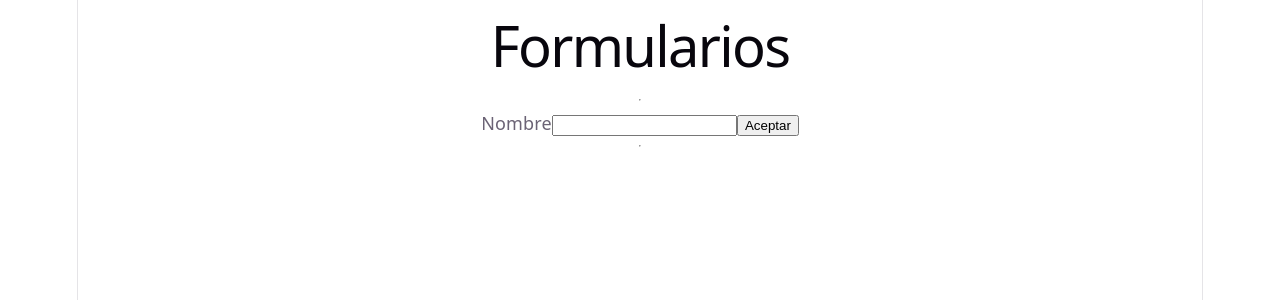
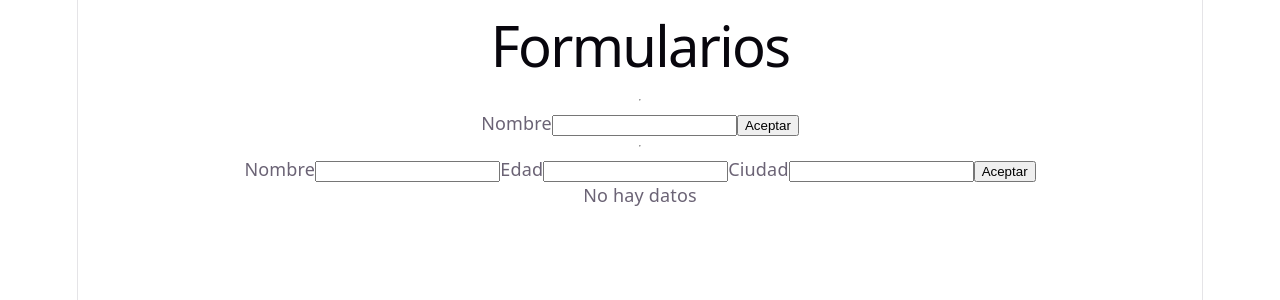
Before and after one commit to JerryGarcia07/Practicar-react, a React (Vite) app in the folder practica05/: page / in a window 1280 px wide. Shown: the top 300 px of the page. Built offline with nearby package versions, Linux system fonts and the light colour scheme.

Commit message:
formulario par2

```diff
--- a/practica05/src/App.jsx
+++ b/practica05/src/App.jsx
@@ -1,5 +1,6 @@
 import "./App.css";
 import FormulariosBasico from "./components/FormulariosBasico";
+import VariosCampos from "./components/VariosCampos";
 
 function App() {
   return (
@@ -8,6 +9,7 @@ function App() {
       <hr />
       <FormulariosBasico />
       <hr />
+      <VariosCampos />
     </>
   );
 }
--- a/practica05/src/components/FormulariosBasico.jsx
+++ b/practica05/src/components/FormulariosBasico.jsx
@@ -3,13 +3,17 @@ import React, { useState } from "react";
 const FormulariosBasico = () => {
   const [nombre, setNombre] = useState("");
   const [formulario, setFormulario] = useState("");
+  const [mensaje, setMensaje] = useState("");
 
   const handleSubmit = (event) => {
     event.preventDefault();
 
-    if (!nombre) return;
+    if (!nombre) {
+      setMensaje("El nombre es obligatorio");
+      return;
+    }
+    setMensaje("Nombre válido");
     setFormulario(nombre);
-    console.log(nombre);
     setNombre("");
   };
   return (
@@ -24,7 +28,15 @@ const FormulariosBasico = () => {
         <button type="submit">Aceptar</button>
       </form>
       <div>
-        <p>{formulario ? "Formulario enviado correctamente" : ""}</p>
+        <p>
+          {formulario.length > 0 ? (
+            <>
+              <p>{formulario}</p> <p>{mensaje}</p>
+            </>
+          ) : (
+            mensaje
+          )}
+        </p>
       </div>
     </div>
   );
--- a/practica05/src/components/VariosCampos.jsx
+++ b/practica05/src/components/VariosCampos.jsx
@@ -14,8 +14,13 @@ const VariosCampos = () => {
 
   const handleSubmit = (e) => {
     e.preventDefault();
-    if(!)
+    if (!usuario.Nombre || !usuario.Edad || !usuario.Ciudad) return;
     setFormulario(usuario);
+    setUsuario({
+      Nombre: "",
+      Edad: "",
+      Ciudad: "",
+    });
   };
   return (
     <div>
@@ -43,6 +48,17 @@ const VariosCampos = () => {
         />
         <button>Aceptar</button>
       </form>
+      <div>
+        {Object.keys(formulario).length > 0 ? (
+          <>
+            <p>Nombre: {formulario.Nombre}</p>
+            <p>Edad: {formulario.Edad}</p>
+            <p>Ciudad: {formulario.Ciudad}</p>
+          </>
+        ) : (
+          "No hay datos"
+        )}
+      </div>
     </div>
   );
 };
```
